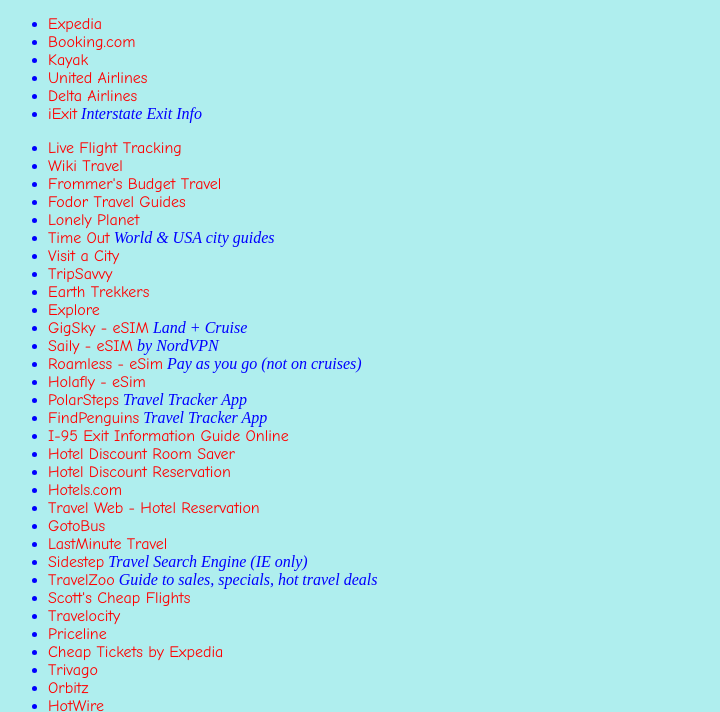
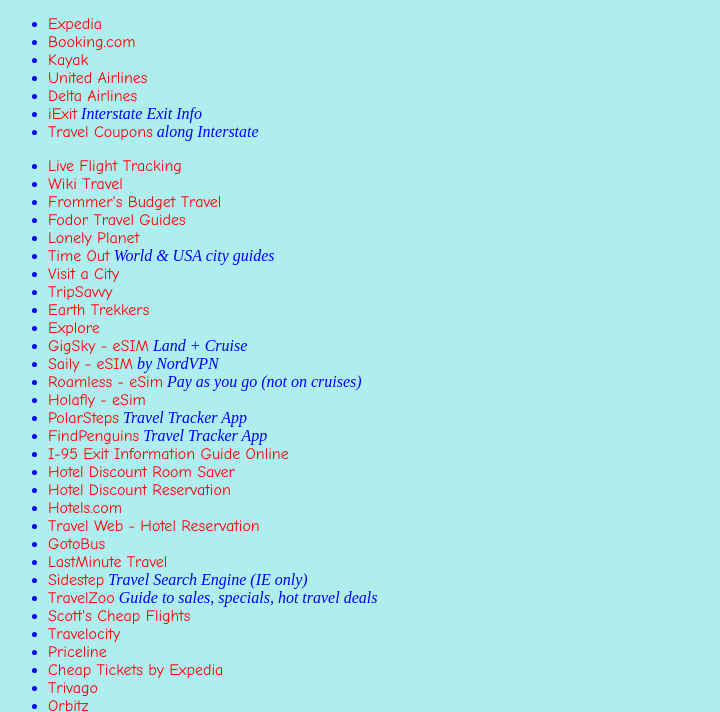
Before and after one commit to jlanglois65/jlanglois65.github.io, a plain HTML site: page travel.htm in a window 1280 px wide. Shown: the part 71-783 px from the top of the page, without its empty margins (0-720 px from the left). Drawn offline with Linux system fonts and the light colour scheme.

Commit message:
Update files

```diff
--- a/travel.htm
+++ b/travel.htm
@@ -21,6 +21,7 @@
 <LI><A HREF="https://www.united.com/en/us/">United Airlines</A>
 <LI><A HREF="https://www.delta.com/">Delta Airlines</A>
 <LI><A HREF="https://www.iexitapp.com/">iExit</A> Interstate Exit Info
+<LI><A HREF="https://travelcoupons.com/">Travel Coupons</A> along Interstate
 </UL>
 
 <UL>
```
